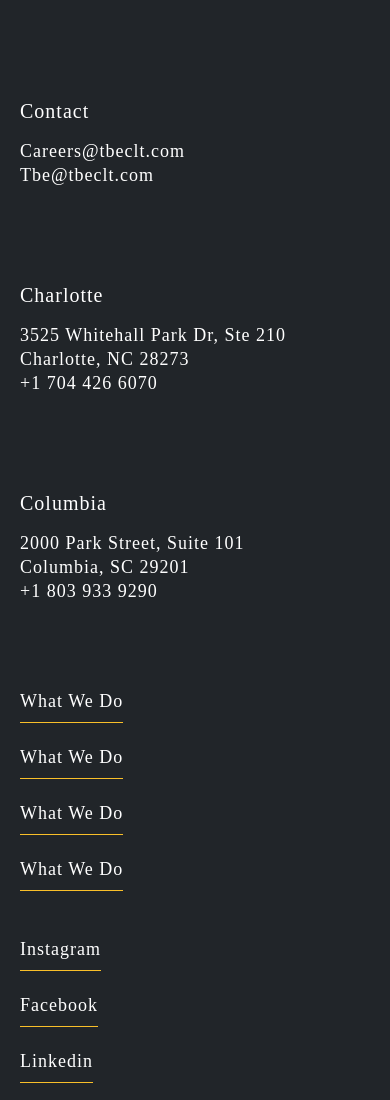
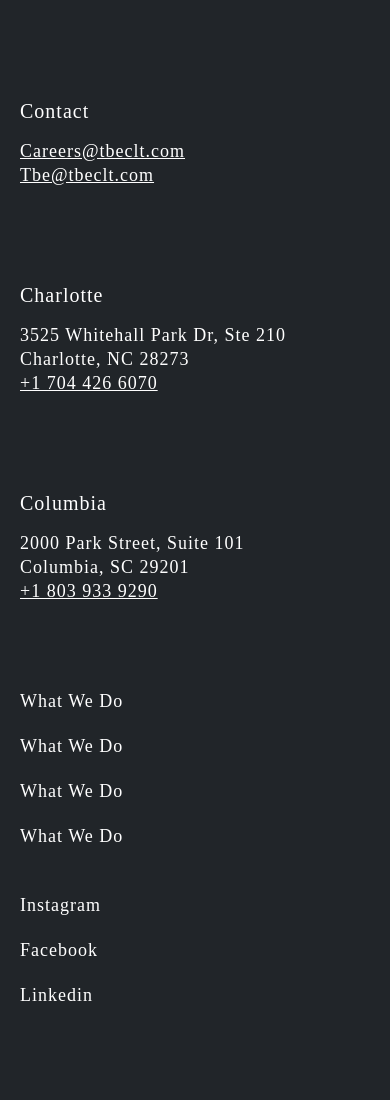
Before and after one commit to tomasimsy/TBE-Web, a plain HTML site: page what_we_do.html in a window 390 px wide. Shown: the part 10480-11580 px from the top of the page. Drawn offline with nearby package versions, Linux system fonts and the light colour scheme.

Commit message:
Update what_we_do.html

```diff
--- a/what_we_do.html
+++ b/what_we_do.html
@@ -43,6 +43,9 @@
                         </li>
                         <li class="nav-item">
                             <a href="contact_us.html" class="nav-link">Contact Us</a>
+                        </li>
+                        <li class="nav-item">
+                            <a href="404.html" class="nav-link">404</a>
                         </li>
                     </ul>
                 </div>
@@ -394,8 +397,10 @@
                             <div class="col-md-6 col-lg-4">
                                 <p class="copyright-info-title">Contact</p>
                                 <p class="copyright-info-text">
-                                    Careers@tbeclt.com<br>
-                                    Tbe@tbeclt.com
+
+                                    <a class="email_link text-white" href="mailto:Careers@tbeclt.com" > Careers@tbeclt.com</a>
+                                    <br>
+                                    <a class="email_link text-white" href="mailto:Tbe@tbeclt.com.com" > Tbe@tbeclt.com</a>
                                 </p>
                             </div>
                             <div class="col-md-6 col-lg-4 ">
@@ -403,7 +408,7 @@
                                 <p class="copyright-info-text">
                                         3525 Whitehall Park Dr, Ste 210 <br>
                                         Charlotte, NC 28273<br>
-                                        +1 704 426 6070
+                                        <a class="phone_link text-white" href="tel:7044266070">+1 704 426 6070</a>
                                 </p>
                             </div>
                             <div class="col-md-6 col-lg-4">
@@ -411,20 +416,22 @@
                                     <p class="copyright-info-text">
                                         2000 Park Street, Suite 101<br>
                                         Columbia, SC 29201 <br>
-                                        +1 803 933 9290
+                                        <a class="phone_link text-white" href="tel:8039339290">+1 803 933 9290</a>
+
                                     </p>
                             </div>
                         </div>
                     </div>
                     <div class="row  mt-5 d-flex align-items-end justify-content-between footer-links ">
-                        <div class="col-sm-6 col-md-2 px-md-0 d-flex"><a href="#" class="cta_link">What We Do</a></div>
-                        <div class="col-sm-6 col-md-2 px-md-0 d-flex"><a href="#" class="cta_link">What We Do</a></div>
-                        <div class="col-sm-6 col-md-2 px-md-0 d-flex"><a href="#" class="cta_link">What We Do</a></div>
-                        <div class="col-sm-6 col-md-2 px-md-0 d-flex"><a href="#" class="cta_link">What We Do</a></div>
+                        <div class="col-sm-6 col-md-2 px-md-0 d-flex"><a href="#" class="text-white">What We Do</a></div>
+                        <div class="col-sm-6 col-md-2 px-md-0 d-flex"><a href="#" class=" text-white">What We Do</a></div>
+                        <div class="col-sm-6 col-md-2 px-md-0 d-flex"><a href="#" class=" text-white">What We Do</a></div>
+                        <div class="col-sm-6 col-md-2 px-md-0 d-flex"><a href="#" class=" text-white">What We Do</a></div>
                         <div class="col-sm-6 d-md-none d-md-block "><a href="#"></a> </div>
-                        <div class="col-sm-6 col-lg-1 px-md-0 d-flex justify-content-md-end "><a href="#" class="cta_link">Instagram</a></div>
-                        <div class="col-sm-6 col-lg-1 px-md-0 d-flex justify-content-md-end"><a href="#" class="cta_link">Facebook</a></div>
-                        <div class="col-sm-6 col-lg-1 px-md-0 d-flex justify-content-md-end"><a href="#" class="cta_link">Linkedin</a></div>
+                        <div class="col-sm-6 col-lg-1 px-md-0 d-flex justify-content-md-end "><a href="#" class=" text-white">Instagram</a></div>
+                        <div class="col-sm-6 col-lg-1 px-md-0 d-flex justify-content-md-end"><a href="#" class=" text-white">Facebook</a></div>
+                        <div class="col-sm-6 col-lg-1 px-md-0 d-flex justify-content-md-end"><a href="#" class=" text-white">Linkedin</a></div>
+
                     </div>
                 </div>
             </div>
```
